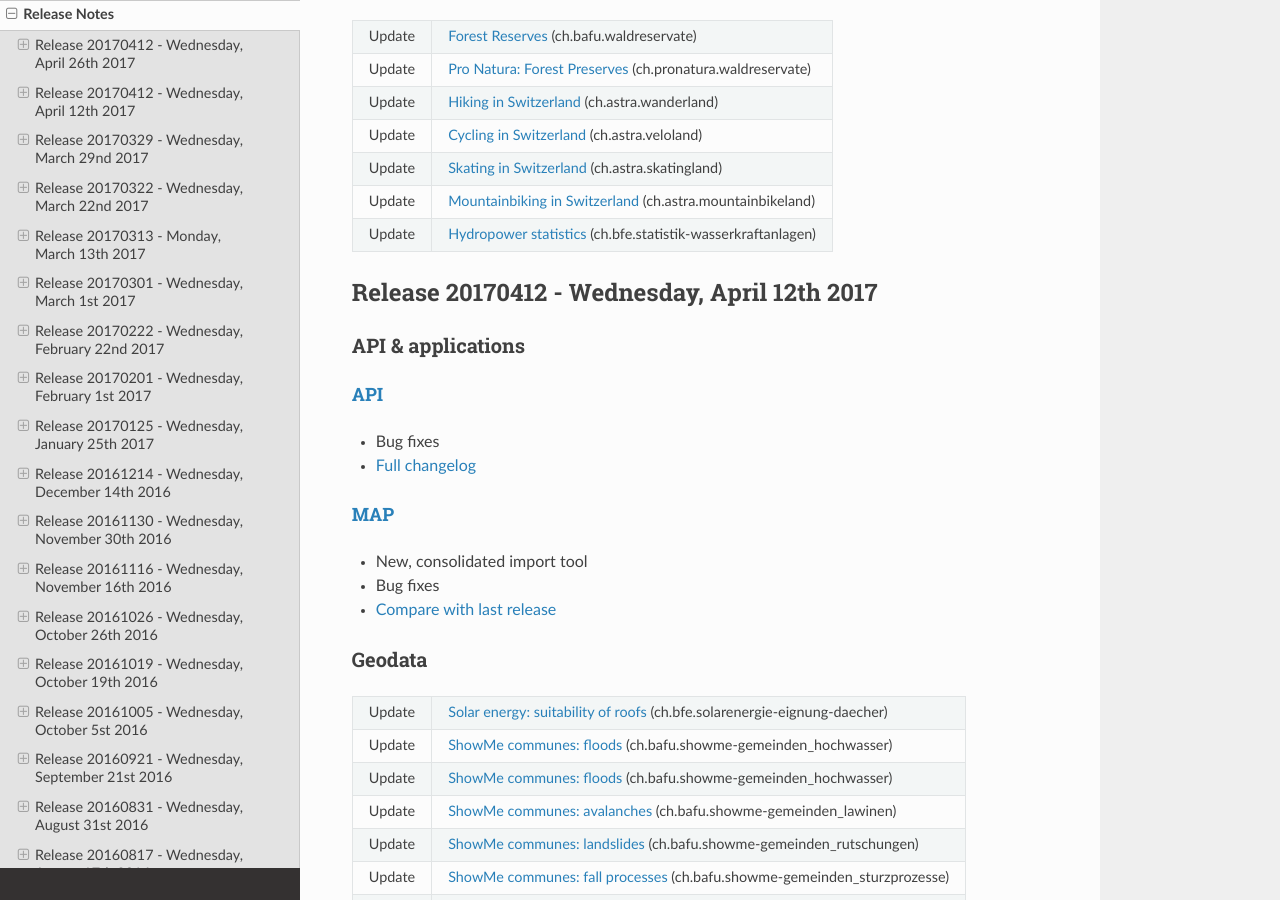
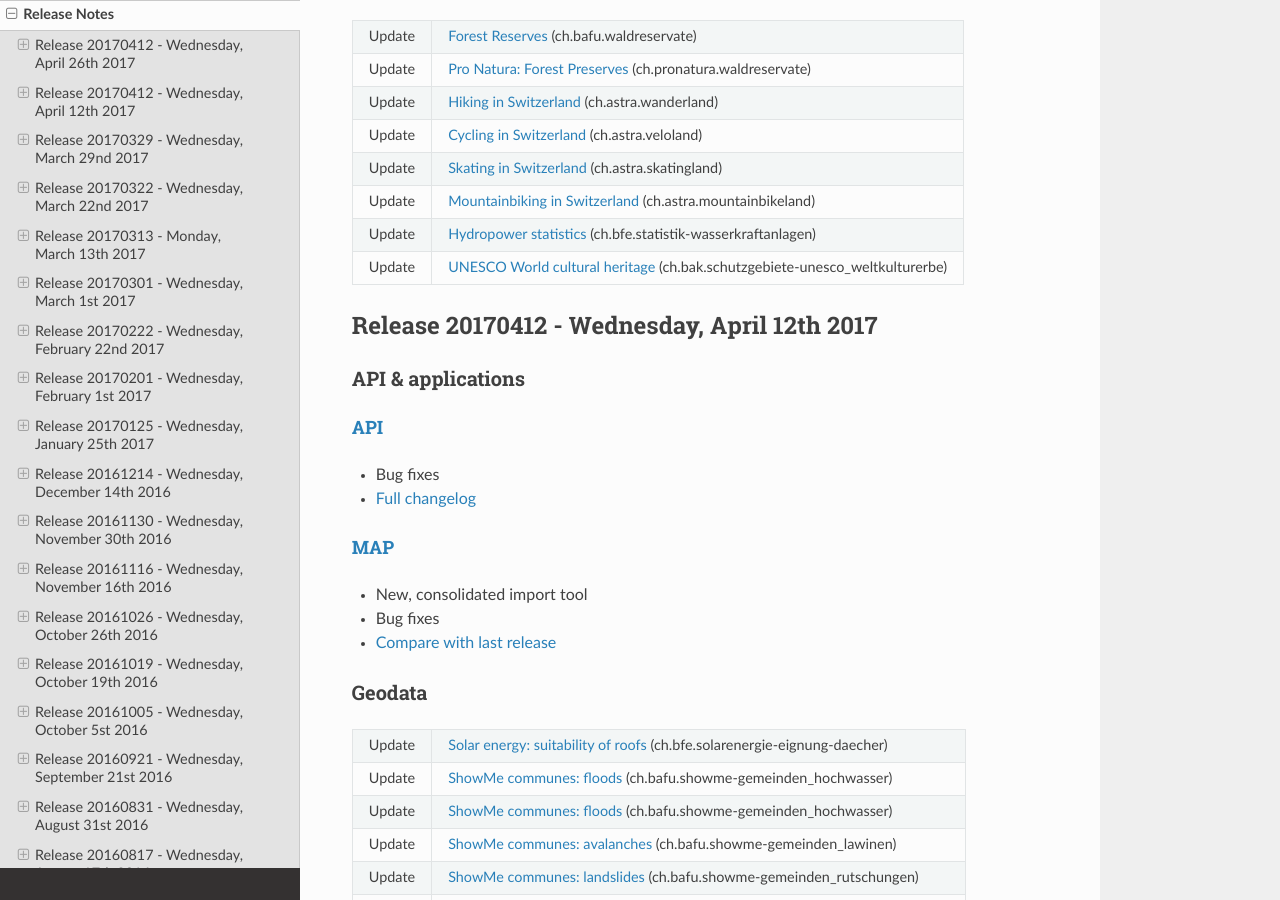
Before and after one commit to swisstopo-test/doc-chsdi3, a Sphinx documentation site: the page built from source/releasenotes/index.rst, in a window 1280 px wide and 900 px high, scrolled down 536 px. Built offline with Sphinx 7.4.7 and the Read the Docs theme 2.0.0, drawn with Linux system fonts in a browser that asks for light colours.

Commit message:
Add ch.bak.schutzgebiete-unesco_weltkulturerbe to releasenotes

```diff
--- a/source/releasenotes/index.rst
+++ b/source/releasenotes/index.rst
@@ -33,21 +33,23 @@ API & applications
 
 Geodata
 *******
-+--------+-----------------------------------------------------------------------------------------------------------------------------------+
-| Update | `Forest Reserves <//map.geo.admin.ch/?layers=ch.bafu.waldreservate>`__ (ch.bafu.waldreservate)                                    |
-+--------+-----------------------------------------------------------------------------------------------------------------------------------+
-| Update | `Pro Natura: Forest Preserves <//map.geo.admin.ch/?layers=ch.pronatura.waldreservate>`__ (ch.pronatura.waldreservate)             |
-+--------+-----------------------------------------------------------------------------------------------------------------------------------+
-| Update | `Hiking in Switzerland <//map.geo.admin.ch/?layers=ch.astra.wanderland>`__ (ch.astra.wanderland)                                  |
-+--------+-----------------------------------------------------------------------------------------------------------------------------------+
-| Update | `Cycling in Switzerland <//map.geo.admin.ch/?layers=ch.astra.veloland>`__ (ch.astra.veloland)                                     |
-+--------+-----------------------------------------------------------------------------------------------------------------------------------+
-| Update | `Skating in Switzerland <//map.geo.admin.ch/?layers=ch.astra.skatingland>`__ (ch.astra.skatingland)                               |
-+--------+-----------------------------------------------------------------------------------------------------------------------------------+
-| Update | `Mountainbiking in Switzerland <//map.geo.admin.ch/?layers=ch.astra.mountainbikeland>`__ (ch.astra.mountainbikeland)              |
-+--------+-----------------------------------------------------------------------------------------------------------------------------------+
-| Update | `Hydropower statistics <//map.geo.admin.ch/?layers=ch.bfe.statistik-wasserkraftanlagen>`__ (ch.bfe.statistik-wasserkraftanlagen)  |
-+--------+-----------------------------------------------------------------------------------------------------------------------------------+
++--------+----------------------------------------------------------------------------------------------------------------------------------------------------------+
+| Update | `Forest Reserves <//map.geo.admin.ch/?layers=ch.bafu.waldreservate>`__ (ch.bafu.waldreservate)                                                           |
++--------+----------------------------------------------------------------------------------------------------------------------------------------------------------+
+| Update | `Pro Natura: Forest Preserves <//map.geo.admin.ch/?layers=ch.pronatura.waldreservate>`__ (ch.pronatura.waldreservate)                                    |
++--------+----------------------------------------------------------------------------------------------------------------------------------------------------------+
+| Update | `Hiking in Switzerland <//map.geo.admin.ch/?layers=ch.astra.wanderland>`__ (ch.astra.wanderland)                                                         |
++--------+----------------------------------------------------------------------------------------------------------------------------------------------------------+
+| Update | `Cycling in Switzerland <//map.geo.admin.ch/?layers=ch.astra.veloland>`__ (ch.astra.veloland)                                                            |
++--------+----------------------------------------------------------------------------------------------------------------------------------------------------------+
+| Update | `Skating in Switzerland <//map.geo.admin.ch/?layers=ch.astra.skatingland>`__ (ch.astra.skatingland)                                                      |
++--------+----------------------------------------------------------------------------------------------------------------------------------------------------------+
+| Update | `Mountainbiking in Switzerland <//map.geo.admin.ch/?layers=ch.astra.mountainbikeland>`__ (ch.astra.mountainbikeland)                                     |
++--------+----------------------------------------------------------------------------------------------------------------------------------------------------------+
+| Update | `Hydropower statistics <//map.geo.admin.ch/?layers=ch.bfe.statistik-wasserkraftanlagen>`__ (ch.bfe.statistik-wasserkraftanlagen)                         |
++--------+----------------------------------------------------------------------------------------------------------------------------------------------------------+
+| Update | `UNESCO World cultural heritage <//map.geo.admin.ch/?layers=ch.bak.schutzgebiete-unesco_weltkulturerbe>`__ (ch.bak.schutzgebiete-unesco_weltkulturerbe)  |
++--------+----------------------------------------------------------------------------------------------------------------------------------------------------------+
 
 
 .. _releasenotes_20170412:
```
